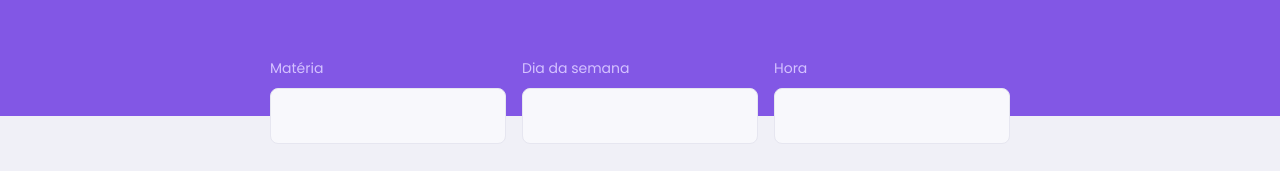
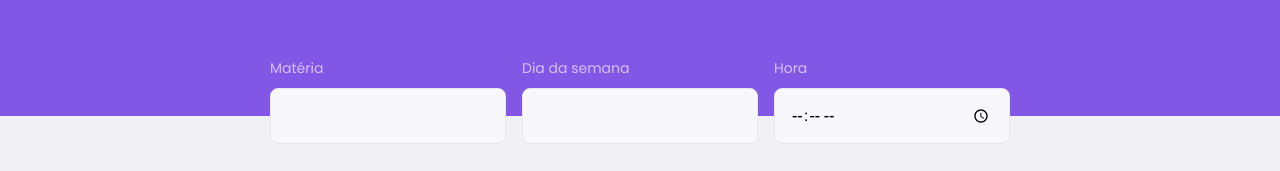
Before and after one commit to doli82/nlw-02, a React (Create React App) app in the folder web/: page /study in a window 1280 px wide. Shown: the part 224-395 px from the top of the page. Built offline with nearby package versions, Linux system fonts and the light colour scheme.

Commit message:
Adição do componente input ao frontent

```diff
--- /dev/null
+++ b/web/src/components/Input/index.tsx
@@ -0,0 +1,17 @@
+import React, { InputHTMLAttributes } from "react"
+
+import './styles.css'
+
+interface InputProps extends InputHTMLAttributes<HTMLInputElement> {
+    name: string
+    label: string
+}
+
+const Input: React.FC<InputProps> = ({name, label, ...rest}) => (
+    <div className="input-block">
+        <label htmlFor={name}>{label}</label>
+        <input type="text" id={name} {...rest} />
+    </div>
+)
+
+export default Input
--- /dev/null
+++ b/web/src/components/Input/styles.css
@@ -0,0 +1,35 @@
+
+.input-block {
+    position: relative;
+}
+
+.input-block + .input-block {
+    margin-top: 1.4rem;
+}
+
+.input-block label {
+    font-size: 1.4rem;
+}
+
+.input-block input {
+    width: 100%;
+    height: 5.6rem;
+    margin-top: 0.8rem;
+    border-radius: 0.8rem;
+    background: var(--color-input-background);
+    border: 1px solid var(--color-line-in-white);
+    outline: 0;
+    padding: 0 1.6rem;
+    font: 1.6rem Archivo;
+}
+
+.input-block:focus-within::after {
+    width: calc(100% - 3.2rem);
+    height: 2px;
+    content:'';
+    background: var(--color-primary-light);
+    position: absolute;
+    left: 1.6rem;
+    right: 1.6rem;
+    bottom: 0;
+}
--- a/web/src/pages/TeachersList/index.tsx
+++ b/web/src/pages/TeachersList/index.tsx
@@ -4,25 +4,15 @@ import './styles.css'
 import PageHeader from '../../components/PageHeader'
 
 import TeacherItem from '../../components/TeacherItem'
+import Input from '../../components/Input'
 
 const TeachersList = (): JSX.Element => (
   <div id="page-teacher-list">
     <PageHeader title="Estes são os proffys disponíveis.">
       <form id="search-teachers">
-        <div className="input-block">
-          <label htmlFor="subject">Matéria</label>
-          <input type="text" id="subject" />
-        </div>
-
-        <div className="input-block">
-          <label htmlFor="week_day">Dia da semana</label>
-          <input type="text" id="week_day" />
-        </div>
-
-        <div className="input-block">
-          <label htmlFor="time">Hora</label>
-          <input type="text" id="time" />
-        </div>
+        <Input label="Matéria" name="subject"></Input>
+        <Input label="Dia da semana" name="week_day"></Input>
+        <Input label="Hora" name="time" type="time"></Input>
       </form>
     </PageHeader>
 
--- a/web/src/pages/TeachersList/styles.css
+++ b/web/src/pages/TeachersList/styles.css
@@ -10,42 +10,6 @@
 #search-teachers label {
     color: var(--color-text-in-primary);
 }
-
-#search-teachers .input-block {
-    position: relative;
-}
-
-#search-teachers .input-block + .input-block {
-    margin-top: 1.4rem;
-}
-
-#search-teachers .input-block label {
-    font-size: 1.4rem;
-}
-
-#search-teachers .input-block input {
-    width: 100%;
-    height: 5.6rem;
-    margin-top: 0.8rem;
-    border-radius: 0.8rem;
-    background: var(--color-input-background);
-    border: 1px solid var(--color-line-in-white);
-    outline: 0;
-    padding: 0 1.6rem;
-    font: 1.6rem Archivo;
-}
-
-#search-teachers .input-block:focus-within::after {
-    width: calc(100% - 3.2rem);
-    height: 2px;
-    content:'';
-    background: var(--color-primary-light);
-    position: absolute;
-    left: 1.6rem;
-    right: 1.6rem;
-    bottom: 0;
-}
-
 #page-teacher-list main {
     margin: 3.2rem auto;
     width: 90%;
```
